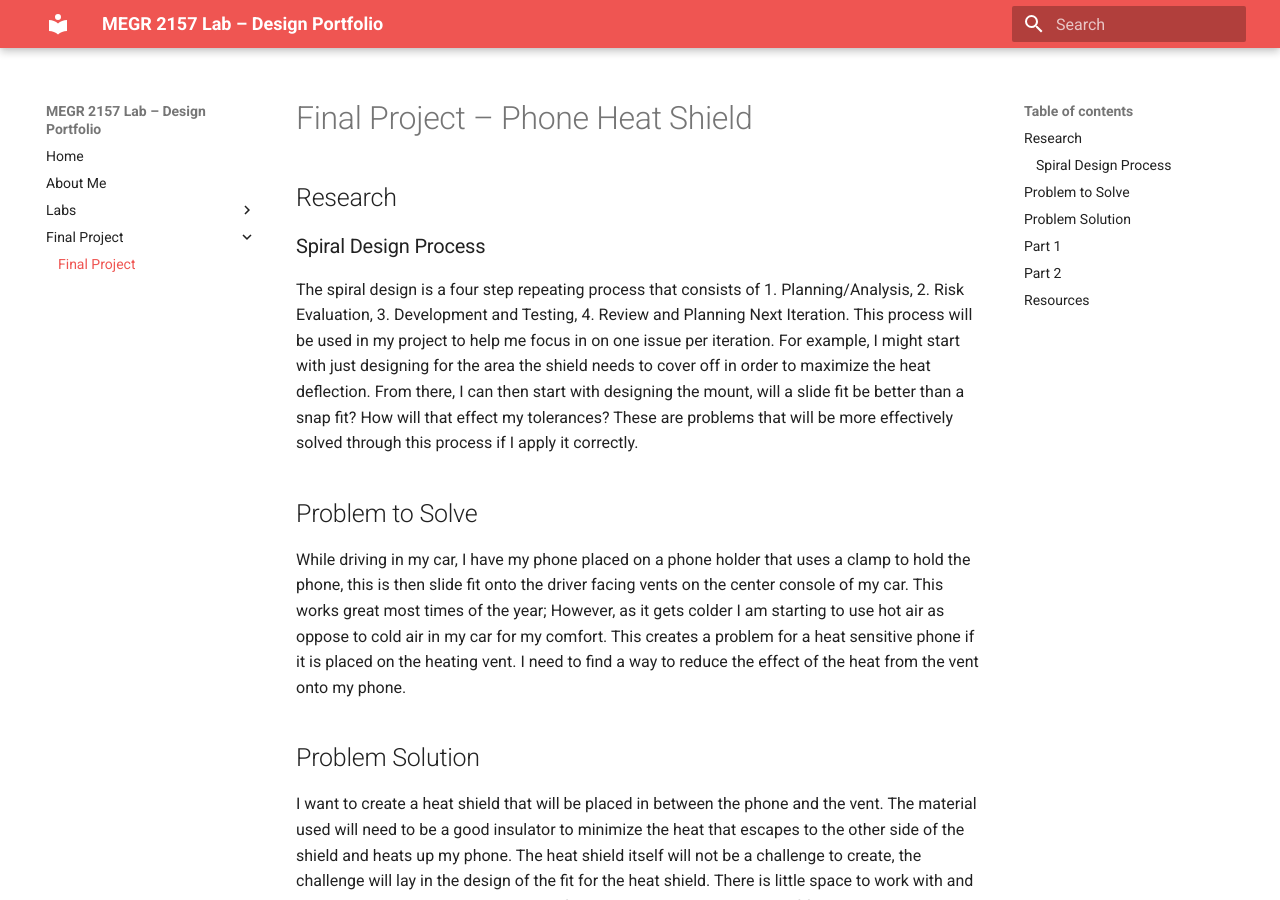
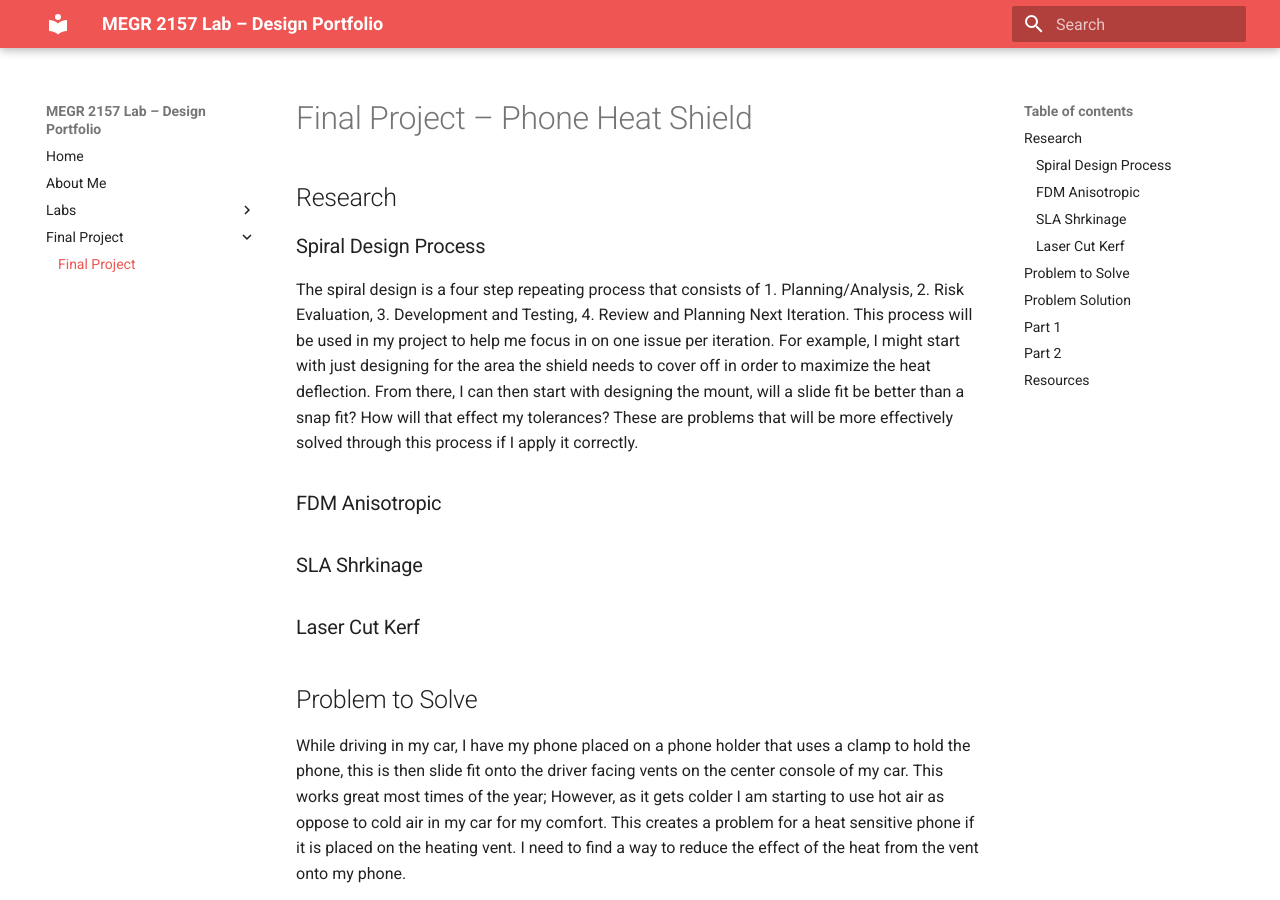
Before and after one commit to nnicho12/Noah-Nicholson-Portfolio-Lab, an MkDocs documentation site: the page built from docs/finalproject/index.md, in a window 1280 px wide and 900 px high. Built offline with MkDocs 1.6.1 and Material for MkDocs 9.7.7, drawn with Linux system fonts in a browser that asks for light colours.

Commit message:
Update index.md with new design process sections
Added sections for FDM Anisotropic, SLA Shrinkage, and Laser Cut Kerf to the project documentation.

```diff
--- a/docs/finalproject/index.md
+++ b/docs/finalproject/index.md
@@ -5,6 +5,13 @@
 ### Spiral Design Process
 
 The spiral design is a four step repeating process that consists of 1. Planning/Analysis, 2. Risk Evaluation, 3. Development and Testing, 4. Review and Planning Next Iteration. This process will be used in my project to help me focus in on one issue per iteration. For example, I might start with just designing for the area the shield needs to cover off in order to maximize the heat deflection. From there, I can then start with designing the mount, will a slide fit be better than a snap fit? How will that effect my tolerances? These are problems that will be more effectively solved through this process if I apply it correctly.
+
+### FDM Anisotropic
+
+
+### SLA Shrkinage
+
+### Laser Cut Kerf
 
 
 ## Problem to Solve
```
